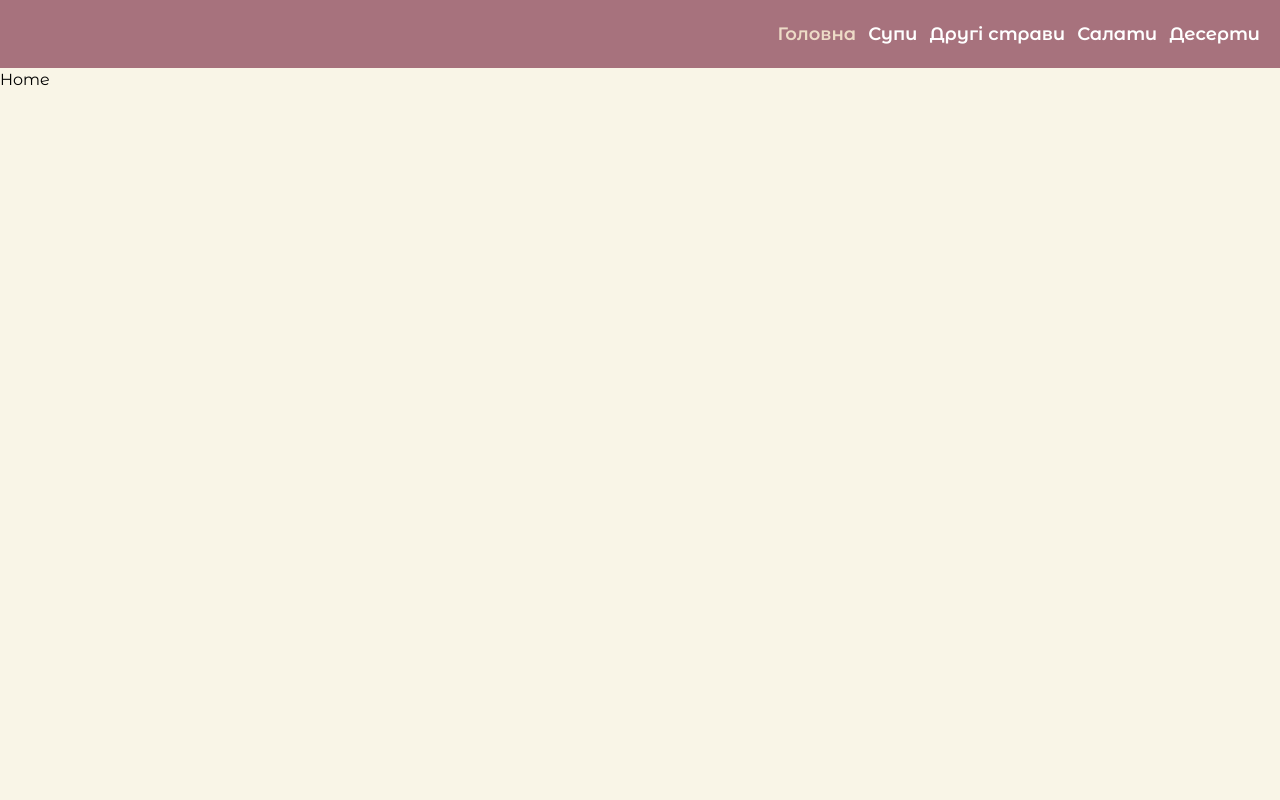
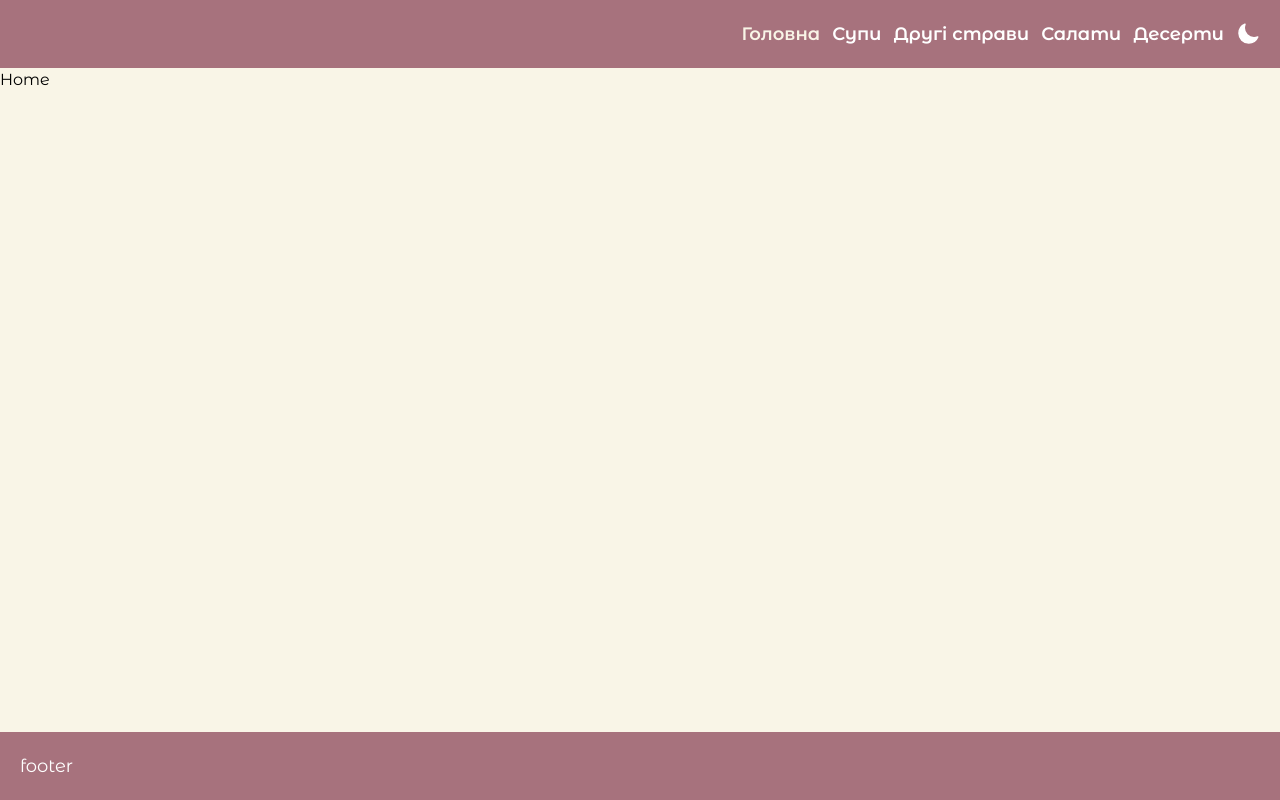
Before and after one commit to pavel-surzhenko/my-recipes, a React (Vite) app: page / in a window 1280 px wide. Built offline with nearby package versions, Linux system fonts and the light colour scheme.

Commit message:
add dark theme and footer

```diff
--- /dev/null
+++ b/src/assets/MoonIcon.tsx
@@ -0,0 +1,18 @@
+export const MoonIcon = () => {
+    return (
+        <svg
+            xmlns='http://www.w3.org/2000/svg'
+            fill='#fff'
+            viewBox='0 0 24 24'
+            strokeWidth={1.5}
+            stroke='currentColor'
+            className='w-6 h-6'
+        >
+            <path
+                strokeLinecap='round'
+                strokeLinejoin='round'
+                d='M21.752 15.002A9.718 9.718 0 0118 15.75c-5.385 0-9.75-4.365-9.75-9.75 0-1.33.266-2.597.748-3.752A9.753 9.753 0 003 11.25C3 16.635 7.365 21 12.75 21a9.753 9.753 0 009.002-5.998z'
+            />
+        </svg>
+    );
+};
--- /dev/null
+++ b/src/assets/SunIcon.tsx
@@ -0,0 +1,18 @@
+export const SunIcon = () => {
+    return (
+        <svg
+            xmlns='http://www.w3.org/2000/svg'
+            fill=''
+            viewBox='0 0 24 24'
+            strokeWidth={1.5}
+            stroke='currentColor'
+            className='w-6 h-6 text-third fill-third'
+        >
+            <path
+                strokeLinecap='round'
+                strokeLinejoin='round'
+                d='M12 3v2.25m6.364.386l-1.591 1.591M21 12h-2.25m-.386 6.364l-1.591-1.591M12 18.75V21m-4.773-4.227l-1.591 1.591M5.25 12H3m4.227-4.773L5.636 5.636M15.75 12a3.75 3.75 0 11-7.5 0 3.75 3.75 0 017.5 0z'
+            />
+        </svg>
+    );
+};
--- a/src/assets/index.ts
+++ b/src/assets/index.ts
@@ -1,2 +1,4 @@
 export { CloseIcon } from './CloseIcon';
 export { MenuIcon } from './MenuIcon';
+export { SunIcon } from './SunIcon';
+export { MoonIcon } from './MoonIcon';
--- /dev/null
+++ b/src/components/Footer.tsx
@@ -0,0 +1,13 @@
+import Container from './Container';
+
+const Footer = () => {
+    return (
+        <footer className='bg-primary py-5 text-lg text-white dark:bg-primaryDark'>
+            <Container>
+                <div>footer</div>
+            </Container>
+        </footer>
+    );
+};
+
+export default Footer;
--- a/src/components/Header.tsx
+++ b/src/components/Header.tsx
@@ -1,10 +1,12 @@
 import { NavLink } from 'react-router-dom';
 import Container from './Container';
-import { CloseIcon, MenuIcon } from '../assets';
-import { useState } from 'react';
+import { CloseIcon, MenuIcon, MoonIcon, SunIcon } from '../assets';
+import { useContext, useState } from 'react';
+import { ThemeContext } from '../lib/context';
 
 const Header = () => {
     const [isMenuOpen, setIsMenuOpen] = useState<boolean>(false);
+    const { isThemeDark, handleThemeChange } = useContext(ThemeContext);
 
     if (isMenuOpen) {
         document.body.style.overflow = 'hidden';
@@ -13,7 +15,7 @@ const Header = () => {
     }
 
     return (
-        <section className='bg-primary py-5 text-lg text-white'>
+        <header className='bg-primary py-5 text-lg text-white dark:bg-primaryDark'>
             <Container>
                 <div className='flex items-center justify-between'>
                     <div>
@@ -28,6 +30,12 @@ const Header = () => {
                         <NavLink to={'/main'}>Другі страви</NavLink>
                         <NavLink to={'/salads'}>Салати</NavLink>
                         <NavLink to={'/desserts'}>Десерти</NavLink>
+                        <div
+                            onClick={handleThemeChange}
+                            className='flex items-center cursor-pointer'
+                        >
+                            {isThemeDark ? <SunIcon /> : <MoonIcon />}
+                        </div>
                     </nav>
                     <div className='block md:hidden'>
                         <div onClick={() => setIsMenuOpen(!isMenuOpen)}>
@@ -47,7 +55,7 @@ const Header = () => {
                     </div>
                 )}
             </Container>
-        </section>
+        </header>
     );
 };
 
--- a/src/index.css
+++ b/src/index.css
@@ -6,9 +6,18 @@
 @layer base {
     html {
         font-family: 'Montserrat Alternates', sans-serif;
-        background-color: #f9f5e7;
+        min-height: 100vh;
+    }
+    body {
+        min-height: 100vh;
+        display: flex;
+        flex-direction: column;
     }
 }
+
+#root {
+    @apply flex flex-col flex-1;
+}
 .active {
-    @apply text-secondary;
+    @apply text-background dark:text-backgroundDark;
 }
--- /dev/null
+++ b/src/lib/context.tsx
@@ -0,0 +1,28 @@
+import { createContext, useState } from 'react';
+
+export const ThemeContext = createContext<{ isThemeDark: boolean; handleThemeChange: () => void }>({
+    isThemeDark: false,
+    handleThemeChange: () => {},
+});
+
+export const ContextProvider = ({ children }: { children: React.ReactNode }) => {
+    const [isThemeDark, setIsThemeDark] = useState<boolean>(
+        window.matchMedia('(prefers-color-scheme: dark)').matches
+    );
+
+    const handleThemeChange = () => {
+        if (isThemeDark) {
+            document.documentElement.className = '';
+            setIsThemeDark(false);
+        } else {
+            document.documentElement.className = 'dark';
+            setIsThemeDark(true);
+        }
+    };
+
+    return (
+        <ThemeContext.Provider value={{ isThemeDark, handleThemeChange }}>
+            {children}
+        </ThemeContext.Provider>
+    );
+};
--- a/src/main.tsx
+++ b/src/main.tsx
@@ -4,6 +4,7 @@ import './index.css';
 import { RouterProvider, createBrowserRouter } from 'react-router-dom';
 import Home from './pages/Home';
 import Root from './pages/Root';
+import { ContextProvider } from './lib/context';
 
 export const router = createBrowserRouter([
     {
@@ -15,6 +16,8 @@ export const router = createBrowserRouter([
 
 ReactDOM.createRoot(document.getElementById('root')!).render(
     <React.StrictMode>
-        <RouterProvider router={router} />
+        <ContextProvider>
+            <RouterProvider router={router} />
+        </ContextProvider>
     </React.StrictMode>
 );
--- a/src/pages/Home.tsx
+++ b/src/pages/Home.tsx
@@ -1,5 +1,5 @@
 const Home = () => {
-    return <div>Home</div>;
+    return <div className='bg-background dark:bg-backgroundDark dark:text-white flex-1'>Home</div>;
 };
 
 export default Home;
--- a/src/pages/Root.tsx
+++ b/src/pages/Root.tsx
@@ -1,11 +1,13 @@
 import { Outlet } from 'react-router-dom';
 import Header from '../components/Header';
+import Footer from '../components/Footer';
 
 const Root = () => {
     return (
         <>
             <Header />
             <Outlet />
+            <Footer />
         </>
     );
 };
--- a/tailwind.config.js
+++ b/tailwind.config.js
@@ -9,7 +9,13 @@ export default {
             third: '#F8EAD8',
             background: '#F9F5E7',
             white: '#ffffff',
+            primaryDark: '#635985',
+            secondaryDark: '#443C68',
+            thirdDark: '#393053 ',
+            backgroundDark: '#18122B',
+            black: '#000000',
         },
     },
     plugins: [],
+    darkMode: 'class',
 };
```
